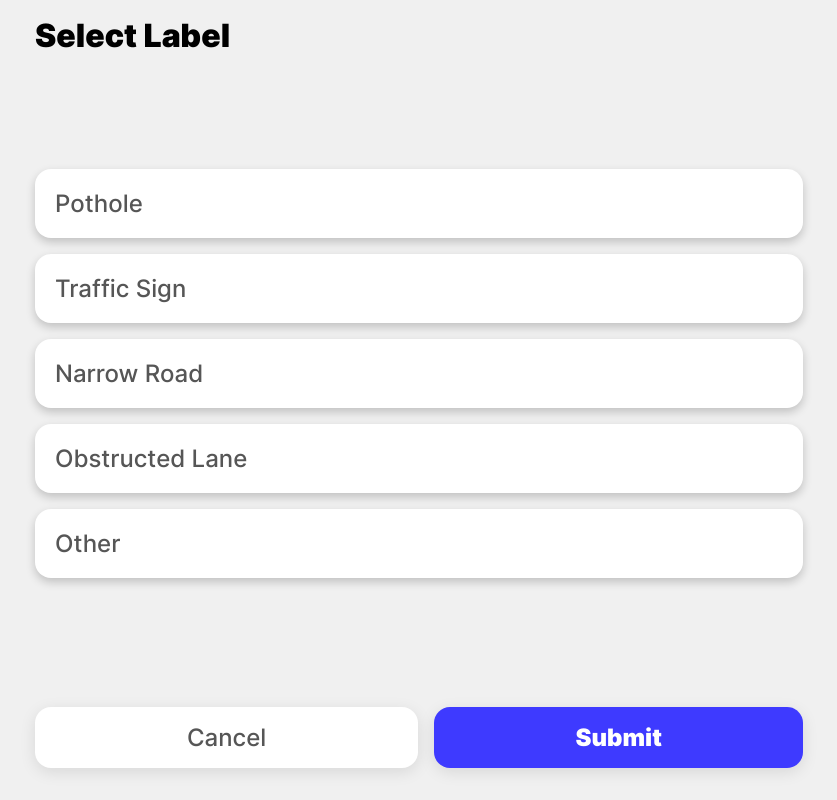
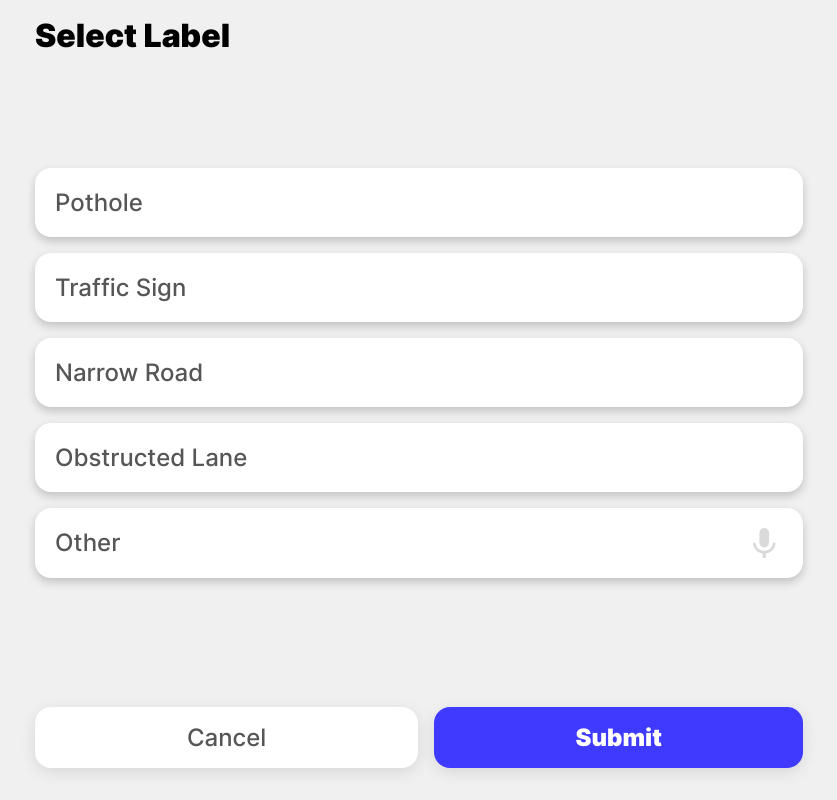
Before and after one commit to warrendlee1/roadai, a React (Create React App) app: page /report in a window 1280 px wide. Shown: the whole page, without its empty margins (221-1058 px from the left). Built offline with nearby package versions, Linux system fonts and the light colour scheme.

Commit message:
added mic icon to report page

```diff
--- /dev/null
+++ b/src/assets/Icons/MicIcon/index.jsx
@@ -0,0 +1,16 @@
+import * as React from "react";
+
+const MicIcon = (props) => (
+  <svg
+    viewBox="0 0 40 40"
+    height="1.25em"
+    width="1.25em"
+    xmlns="http://www.w3.org/2000/svg"
+    {...props}
+  >
+    <path d="M15 25.944a6.459 6.459 0 0 0 6.464-6.486l.022-12.972A6.477 6.477 0 0 0 15 0a6.477 6.477 0 0 0-6.486 6.486v12.972A6.477 6.477 0 0 0 15 25.944Z" />
+    <path d="M28.145 19.458c-.908 0-1.665.649-1.794 1.535-.8 5.643-5.881 9.491-11.351 9.491-5.47 0-10.55-3.826-11.35-9.49a1.813 1.813 0 0 0-1.795-1.536 1.853 1.853 0 0 0-1.838 2.097c.995 6.4 6.4 11.459 12.821 12.432v4.93c0 1.188.973 2.161 2.162 2.161 1.19 0 2.162-.973 2.162-2.162v-4.93c6.4-.95 11.826-6.031 12.82-12.43a1.853 1.853 0 0 0-1.837-2.098Z" />
+  </svg>
+);
+
+export default MicIcon;
--- a/src/pages/Report/index.css
+++ b/src/pages/Report/index.css
@@ -29,6 +29,8 @@
   background-color: white;
   margin-bottom: 1rem;
   transition: 0.1s;
+  display: flex;
+  justify-content: space-between;
 }
 .report-label-active {
   box-shadow: none;
@@ -36,6 +38,22 @@
   font-family: "Inter Black";
   color: white;
   font-size: 1.5rem;
+}
+
+.report-icon-container {
+  display: flex;
+  height: 100%;
+  width: 100%;
+  justify-content: flex-end;
+  align-items: center;
+}
+
+.report-icon {
+  fill: #dadada;
+}
+
+.report-icon-active {
+  fill: #ffffff;
 }
 
 .report-footer {
--- a/src/pages/Report/index.jsx
+++ b/src/pages/Report/index.jsx
@@ -5,6 +5,7 @@ import { Link } from "react-router-dom";
 // Files
 import Header from "../../components/Header";
 import "./index.css";
+import MicIcon from "../../assets/Icons/MicIcon";
 
 const Report = (props) => {
   const { content } = props;
@@ -45,7 +46,18 @@ const Report = (props) => {
             onClick={() => handleSelect(label)}
             key={label}
           >
-            {label}
+            <p style={{ margin: "0px" }}>{label}</p>
+            {label.toLowerCase() === "other" ? (
+              <div className="report-icon-container">
+                <MicIcon
+                  className={
+                    selectedLabels.includes(label)
+                      ? "report-icon report-icon-active"
+                      : "report-icon"
+                  }
+                />
+              </div>
+            ) : null}
           </button>
         ))}
       </div>
```
